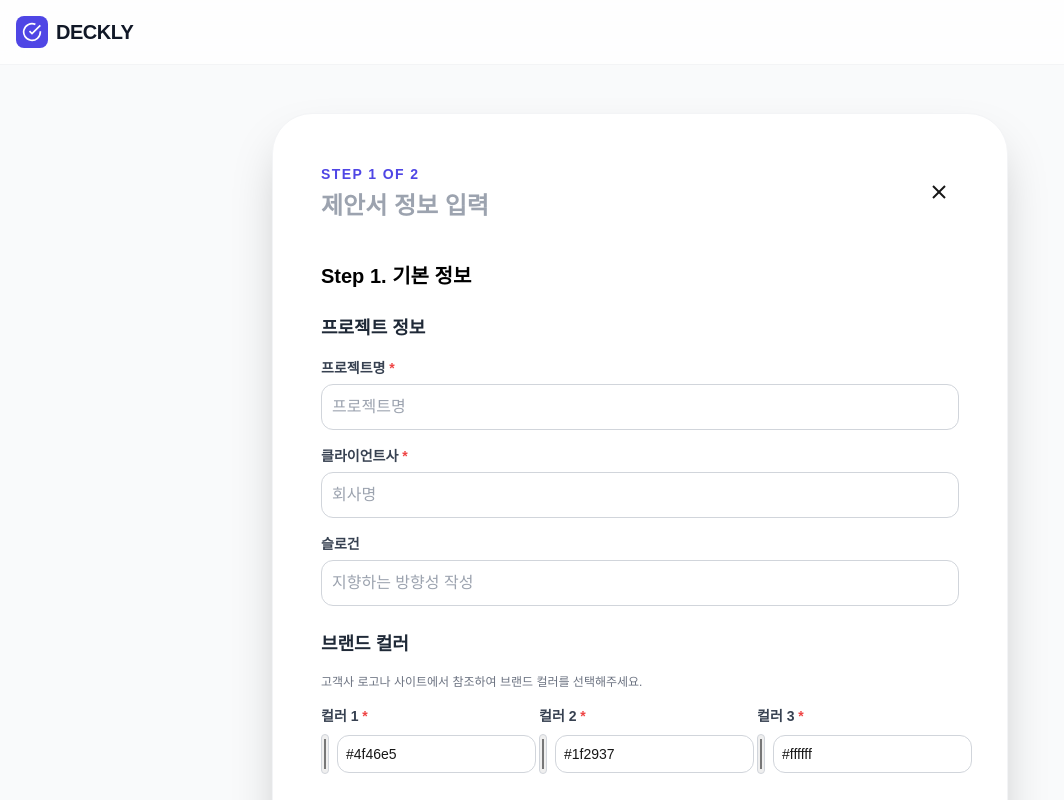
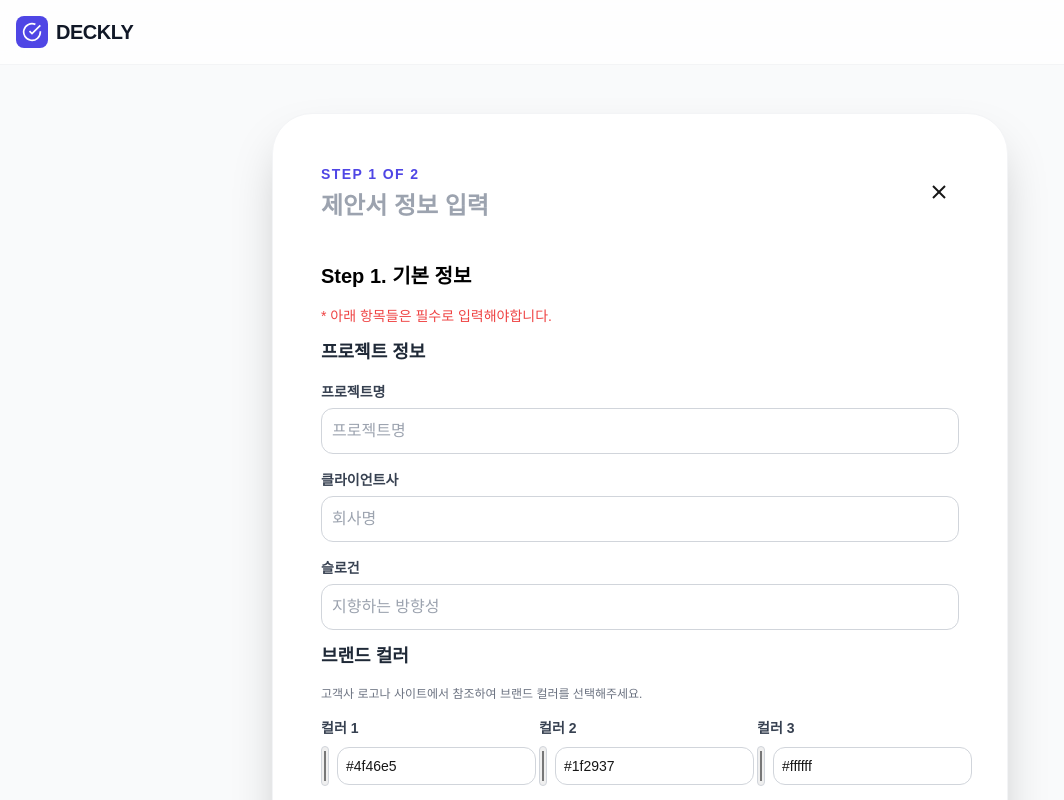
Before and after one commit to TOKTOKHAN/deckly, a Next.js app: page / in a window 1280 px wide. Both pictures are taken after a click on the button "새 제안서 만들기". Shown: the top 800 px of the page, without its empty margins (0-1064 px from the left). Built offline with nearby package versions, Linux system fonts and the light colour scheme; no server answers; the database is empty.

Commit message:
input 필드 추가 및 * 삭제 후 필수입력확인 텍스트 추가

```diff
--- a/src/components/form/Input.tsx
+++ b/src/components/form/Input.tsx
@@ -21,10 +21,11 @@ export default function Input({
   return (
     <div className="mb-4 flex flex-col gap-1.5">
       <label htmlFor={inputId} className="text-sm font-semibold text-gray-700">
-        {label} {required && <span className="text-red-500">*</span>}
+        {label}
       </label>
       <input
         id={inputId}
+        required={required}
         className={`rounded-xl border border-gray-300 p-2.5 text-black transition focus:border-transparent focus:outline-none focus:ring-2 focus:ring-indigo-500 ${className}`}
         {...props}
       />
--- a/src/components/proposal/FormView.tsx
+++ b/src/components/proposal/FormView.tsx
@@ -70,8 +70,9 @@ export default function FormView({
     switch (step) {
       case 1:
         return (
-          <div className="space-y-6">
+          <div className="space-y-3">
             <h2 className="mb-4 text-xl font-bold text-black">Step 1. 기본 정보</h2>
+            <p className="text-sm text-red-500">* 아래 항목들은 필수로 입력해야합니다.</p>
 
             {/* 기본 정보 */}
             <div className="space-y-4">
@@ -105,7 +106,7 @@ export default function FormView({
                 type="text"
                 value={formData.slogan}
                 onChange={onInputChange('slogan')}
-                placeholder="지향하는 방향성 작성"
+                placeholder="지향하는 방향성"
               />
             </div>
 
@@ -117,9 +118,7 @@ export default function FormView({
               </p>
               <div className="grid grid-cols-3 gap-4">
                 <div>
-                  <label className="mb-2 block text-sm font-semibold text-gray-700">
-                    컬러 1 <span className="text-red-500">*</span>
-                  </label>
+                  <label className="mb-2 block text-sm font-semibold text-gray-700">컬러 1</label>
                   <div className="flex items-center gap-2">
                     <input
                       type="color"
@@ -139,9 +138,7 @@ export default function FormView({
                   </div>
                 </div>
                 <div>
-                  <label className="mb-2 block text-sm font-semibold text-gray-700">
-                    컬러 2 <span className="text-red-500">*</span>
-                  </label>
+                  <label className="mb-2 block text-sm font-semibold text-gray-700">컬러 2</label>
                   <div className="flex items-center gap-2">
                     <input
                       type="color"
@@ -161,9 +158,7 @@ export default function FormView({
                   </div>
                 </div>
                 <div>
-                  <label className="mb-2 block text-sm font-semibold text-gray-700">
-                    컬러 3 <span className="text-red-500">*</span>
-                  </label>
+                  <label className="mb-2 block text-sm font-semibold text-gray-700">컬러 3</label>
                   <div className="flex items-center gap-2">
                     <input
                       type="color"
```
